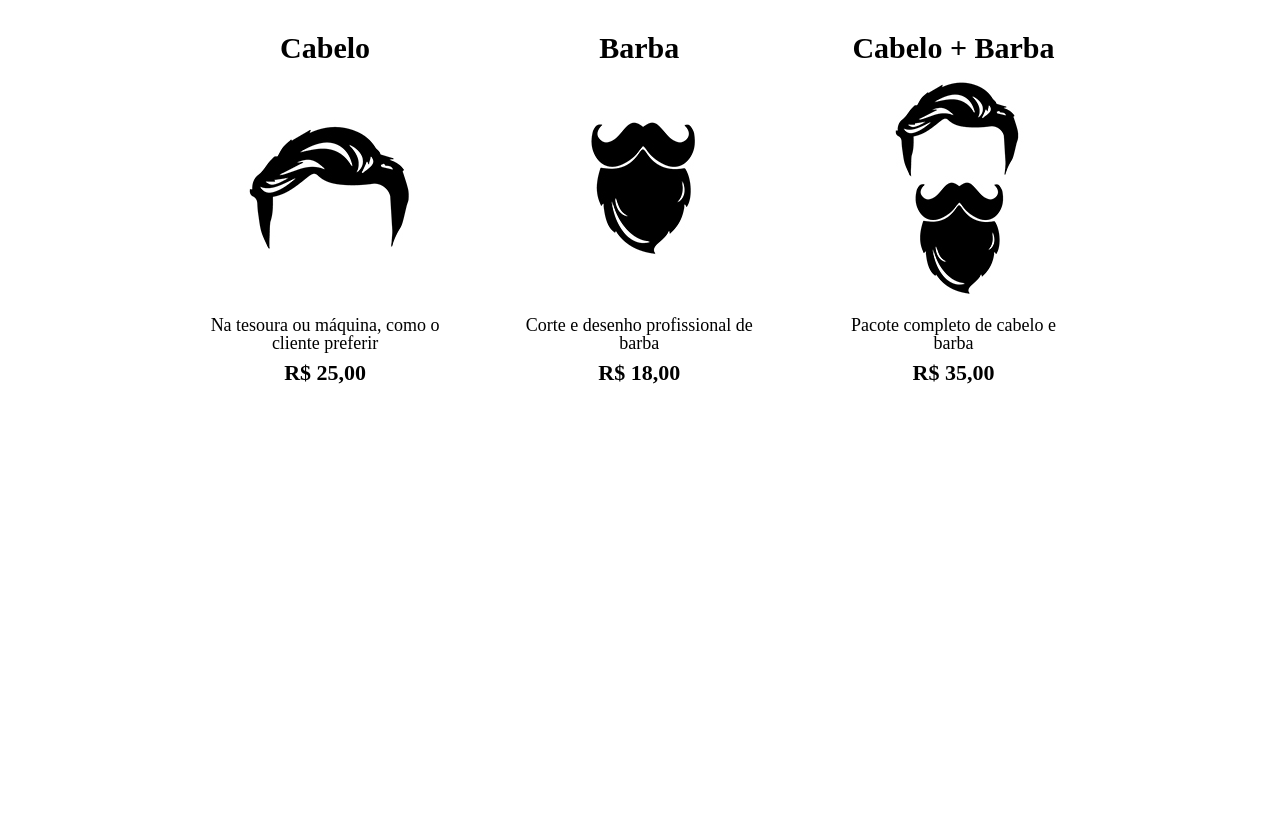
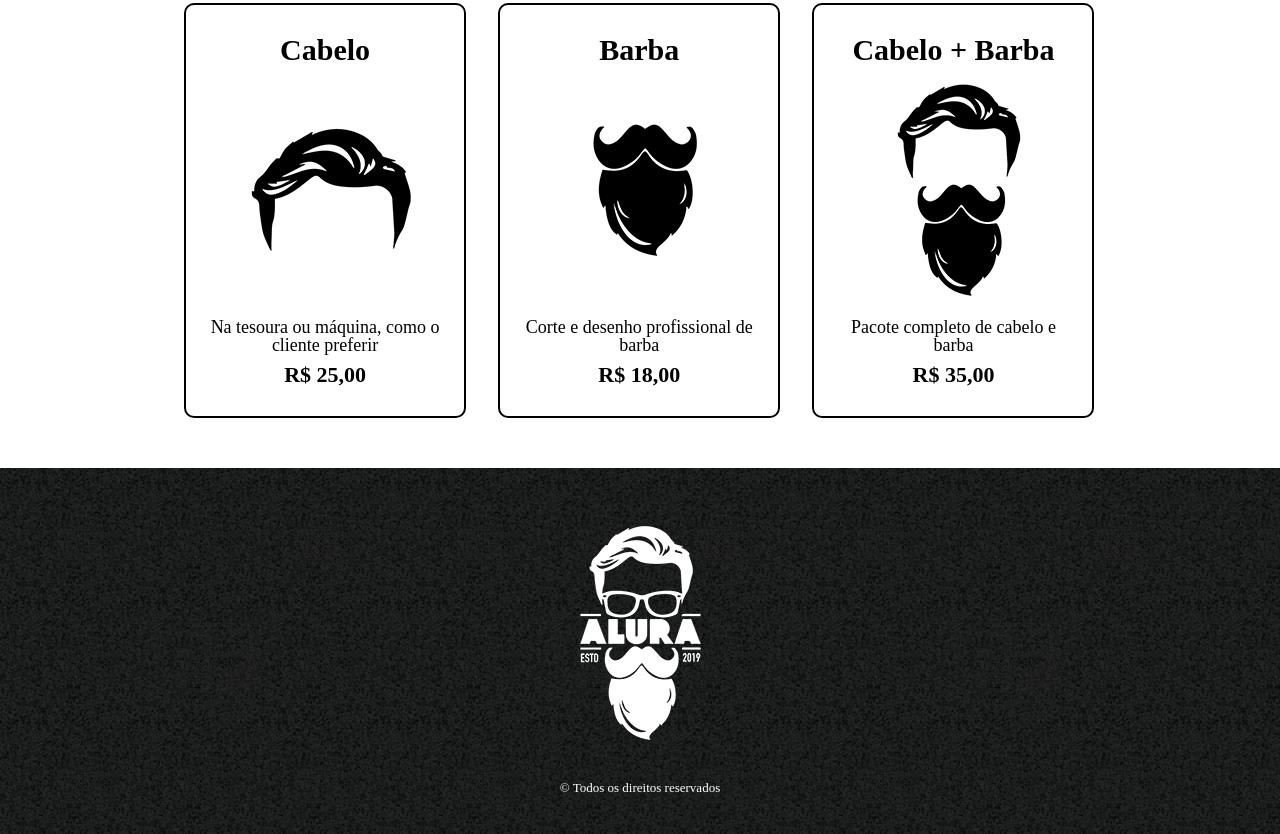
Before and after one commit to cristpb/Alura_HtmlCss, a plain HTML site: page produtos.html in a window 1280 px wide. Shown: the part 340-1174 px from the top of the page. Before the commit the page ends 804 px from the top, so only its background shows below. Drawn offline with Linux system fonts and the light colour scheme.

Commit message:
Mais uma etapa do curso concluida

```diff
--- a/produtos.css
+++ b/produtos.css
@@ -28,6 +28,11 @@ nav a {
     text-decoration: none;
 }
 
+nav a:hover {
+    color: #C78C19;
+    text-decoration: underline;
+}
+
 .produtos {
     width: 940px;
     margin: 0 auto;
@@ -42,6 +47,20 @@ nav a {
     margin: 0 1.5%;
     padding: 30px 20px;
     box-sizing: border-box;
+    border: 2px solid #000000;
+    border-radius: 10px;
+}
+
+.produtos li:hover {
+    border-color: #C78C19;
+}
+
+.produtos li:active {
+    border-color: #088C19;
+}
+
+.produtos li:hover h2 {
+    font-size: 35px;
 }
 
 .produtos h2 {
@@ -58,3 +77,15 @@ nav a {
     font-weight: bold;
     margin: 10px 0 0;
 }
+
+footer {
+    background: url(imagens/bg.jpg);
+    text-align: center;
+    padding: 40px 0;
+}
+
+.copyrigth {
+    color: #FFFFFF;
+    font-size: 13px;
+    margin-top: 20px;
+}
--- a/produtos.html
+++ b/produtos.html
@@ -44,5 +44,12 @@
             </li>
         </ul>
     </main>
+
+    <footer>
+        <div>
+            <img src="imagens/logo-branco.png">
+            <p class="copyrigth">&copy; Todos os direitos reservados</p>
+        </div>
+    </footer>
 </body>
 </html>
```
